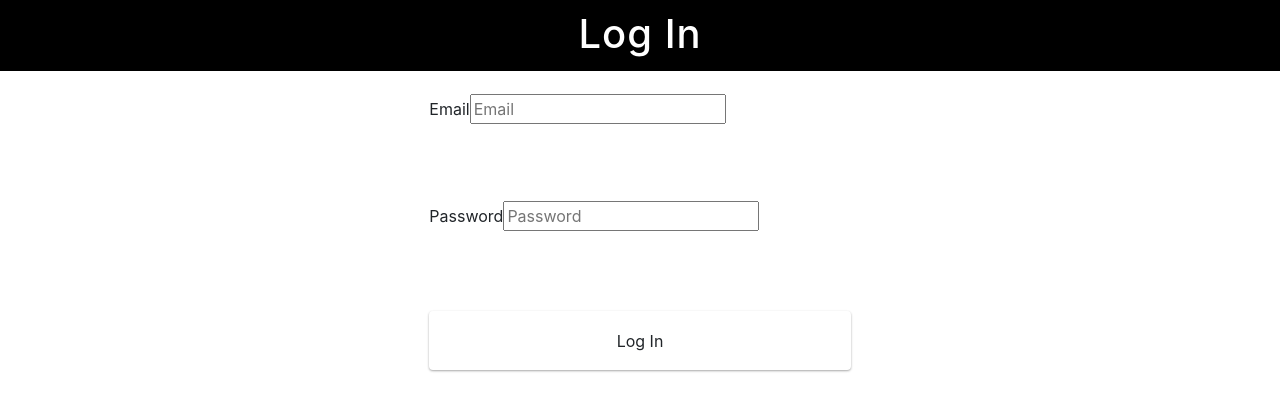
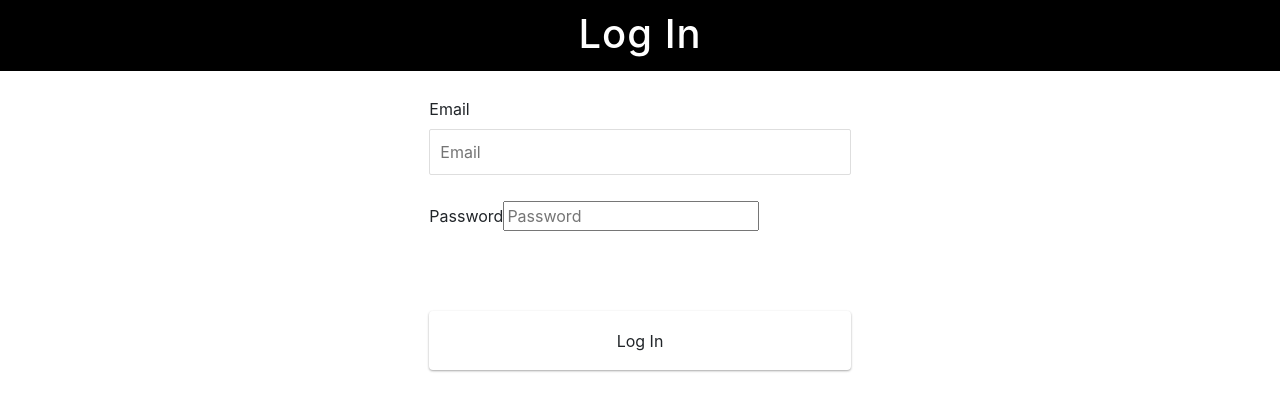
Before and after one commit to 12C0DE/expenseTracker, a React (Create React App) app: page /login in a window 1280 px wide. Shown: the top 410 px of the page. Built offline with nearby package versions, Linux system fonts and the light colour scheme; no server answers.

Commit message:
updating input css

```diff
--- a/src/App.css
+++ b/src/App.css
@@ -112,7 +112,8 @@ label {
 
 input[type='text'],
 input[type='number'],
-select {
+input[type='email'],
+input[type='password'] select {
 	border: 1px solid #dedede;
 	border-radius: 2px;
 	display: block;
```
